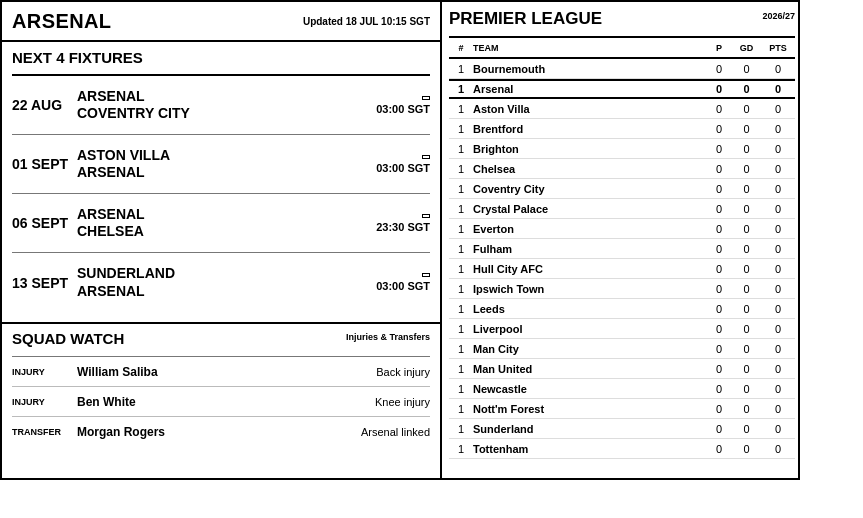
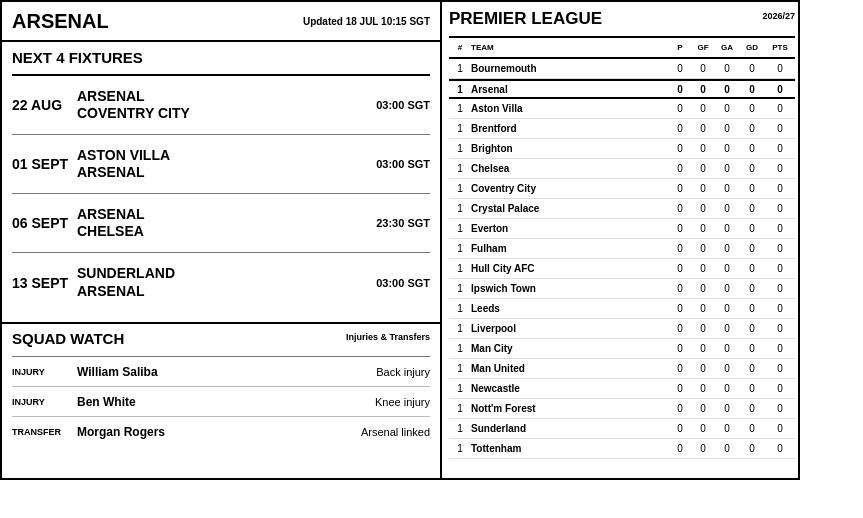
Before and after one commit to Vasanthan1276/arsenal-e1002, a plain HTML site: page index.html in a window 1280 px wide. Shown: the whole page, without its empty margins (0-863 px from the left). Drawn offline with Linux system fonts and the light colour scheme.

Commit message:
Update index.html
Add GF and GA to Premier League table

```diff
--- a/index.html
+++ b/index.html
@@ -1,4 +1,5 @@
 <!DOCTYPE html>
+
 <html lang="en">
 
 <head>
@@ -12,24 +13,33 @@
 
 <title>Arsenal Dashboard</title>
 
+
 <style>
+
 
 /* =========================================================
    ARSENAL E1002 DASHBOARD
-   Native display resolution: 800 x 480
+   800 x 480
    ========================================================= */
 
+
 * {
-  box-sizing: border-box;
+
+  box-sizing:
+    border-box;
+
 }
+
 
 html,
 body {
 
   margin: 0;
+
   padding: 0;
 
   width: 800px;
+
   height: 480px;
 
   overflow: hidden;
@@ -39,19 +49,24 @@
     Helvetica,
     sans-serif;
 
-  background: #ffffff;
-  color: #000000;
+  background:
+    #ffffff;
+
+  color:
+    #000000;
 
 }
 
 
 /* =========================================================
-   FULL PAGE
+   MAIN PAGE
    ========================================================= */
+
 
 .page {
 
   width: 800px;
+
   height: 480px;
 
   display: grid;
@@ -69,6 +84,7 @@
 /* =========================================================
    LEFT PANEL
    ========================================================= */
+
 
 .left {
 
@@ -91,6 +107,7 @@
    HEADER
    ========================================================= */
 
+
 .header {
 
   display: flex;
@@ -111,56 +128,64 @@
 
 .title {
 
-  font-size: 20px;
+  font-size:
+    20px;
 
-  font-weight: 900;
-
-  letter-spacing:
-    0.4px;
+  font-weight:
+    900;
 
 }
 
 
 .updated {
 
-  font-size: 10px;
+  font-size:
+    10px;
 
-  font-weight: 700;
+  font-weight:
+    700;
 
-  text-align: right;
+  text-align:
+    right;
 
 }
 
 
 /* =========================================================
-   FIXTURES SECTION
+   FIXTURES
    ========================================================= */
+
 
 .fixtures {
 
   padding:
-    7px 10px
-    4px 10px;
+    7px
+    10px
+    4px
+    10px;
 
-  overflow: hidden;
+  overflow:
+    hidden;
 
 }
 
 
 .section-title {
 
-  height: 27px;
+  height:
+    27px;
 
-  display: flex;
+  display:
+    flex;
 
-  align-items: flex-start;
+  align-items:
+    flex-start;
 
-  font-size: 15px;
+  font-size:
+    15px;
 
-  font-weight: 900;
-
-  text-transform:
-    uppercase;
+  font-weight:
+    900;
 
   border-bottom:
     2px solid #000000;
@@ -168,22 +193,21 @@
 }
 
 
-/* =========================================================
-   FIXTURE ROW
-   ========================================================= */
-
 .fixture {
 
-  height: 59px;
+  height:
+    59px;
 
-  display: grid;
+  display:
+    grid;
 
   grid-template-columns:
     65px
     1fr
     72px;
 
-  align-items: center;
+  align-items:
+    center;
 
   border-bottom:
     1px solid #777777;
@@ -199,28 +223,27 @@
 }
 
 
-/* =========================================================
-   FIXTURE DATE
-   ========================================================= */
-
 .fixture-date {
 
-  font-size: 14px;
+  font-size:
+    14px;
 
-  font-weight: 900;
+  font-weight:
+    900;
+
+  white-space:
+    nowrap;
 
 }
 
 
-/* =========================================================
-   FIXTURE TEAM NAMES
-   ========================================================= */
-
 .fixture-match {
 
-  font-size: 14px;
+  font-size:
+    14px;
 
-  font-weight: 700;
+  font-weight:
+    700;
 
   line-height:
     1.25;
@@ -230,67 +253,39 @@
 
 .fixture-match .arsenal {
 
-  font-weight: 900;
+  font-weight:
+    900;
 
 }
 
 
-/* =========================================================
-   FIXTURE RIGHT SIDE
-   ========================================================= */
-
 .fixture-info {
 
-  display: flex;
+  display:
+    flex;
 
-  flex-direction: column;
+  flex-direction:
+    column;
 
-  align-items: flex-end;
+  align-items:
+    flex-end;
 
-  justify-content: center;
-
-  gap: 3px;
+  justify-content:
+    center;
 
 }
 
 
-/* Increased from 10px to 11px */
-
 .fixture-time {
 
-  font-size: 11px;
+  font-size:
+    11px;
 
-  font-weight: 900;
+  font-weight:
+    900;
 
   white-space:
     nowrap;
-
-}
-
-
-/* Optional competition label */
-
-.fixture-comp {
-
-  font-size: 8px;
-
-  font-weight: 900;
-
-  text-transform:
-    uppercase;
-
-  border:
-    1px solid #000000;
-
-  padding:
-    1px 3px;
-
-}
-
-
-.fixture-comp:empty {
-
-  display: none;
 
 }
 
@@ -299,29 +294,31 @@
    SQUAD WATCH
    ========================================================= */
 
+
 .squad {
 
   border-top:
     2px solid #000000;
 
   padding:
-    6px 10px
-    4px 10px;
+    6px
+    10px
+    4px
+    10px;
 
-  overflow: hidden;
+  overflow:
+    hidden;
 
 }
 
 
-/* =========================================================
-   SQUAD WATCH HEADER
-   ========================================================= */
-
 .squad-title {
 
-  height: 27px;
+  height:
+    27px;
 
-  display: flex;
+  display:
+    flex;
 
   justify-content:
     space-between;
@@ -339,42 +336,44 @@
 
   margin: 0;
 
-  font-size: 15px;
+  font-size:
+    15px;
 
-  font-weight: 900;
+  font-weight:
+    900;
 
 }
 
 
 .squad-subtitle {
 
-  margin-top: 2px;
+  margin-top:
+    2px;
 
-  font-size: 9px;
+  font-size:
+    9px;
 
-  font-weight: 700;
+  font-weight:
+    700;
 
 }
 
 
-/* =========================================================
-   SQUAD WATCH ROW
-
-   Increased from 28px to 30px
-   ========================================================= */
-
 .watch-item {
 
-  display: grid;
+  display:
+    grid;
 
   grid-template-columns:
     65px
     132px
     1fr;
 
-  height: 30px;
+  height:
+    30px;
 
-  align-items: center;
+  align-items:
+    center;
 
   border-bottom:
     1px solid #bbbbbb;
@@ -390,24 +389,24 @@
 }
 
 
-/* Injury / Transfer */
-
 .watch-type {
 
-  font-size: 9px;
+  font-size:
+    9px;
 
-  font-weight: 900;
+  font-weight:
+    900;
 
 }
 
 
-/* Player name */
-
 .watch-player {
 
-  font-size: 12px;
+  font-size:
+    12px;
 
-  font-weight: 900;
+  font-weight:
+    900;
 
   white-space:
     nowrap;
@@ -421,15 +420,13 @@
 }
 
 
-/* Increased slightly */
-
 .watch-status {
 
-  font-size: 11px;
+  font-size:
+    11px;
 
-  font-weight: 500;
-
-  text-align: right;
+  text-align:
+    right;
 
   white-space:
     nowrap;
@@ -444,31 +441,34 @@
 
 
 /* =========================================================
-   RIGHT PANEL
+   PREMIER LEAGUE PANEL
    ========================================================= */
+
 
 .table-panel {
 
-  height: 476px;
+  height:
+    476px;
 
   padding:
-    7px 7px
-    5px 7px;
+    7px
+    7px
+    5px
+    7px;
 
-  overflow: hidden;
+  overflow:
+    hidden;
 
 }
 
 
-/* =========================================================
-   TABLE HEADING
-   ========================================================= */
-
 .table-heading {
 
-  height: 29px;
+  height:
+    29px;
 
-  display: flex;
+  display:
+    flex;
 
   justify-content:
     space-between;
@@ -484,48 +484,77 @@
 
 .table-heading h2 {
 
-  margin: 0;
+  margin:
+    0;
 
-  font-size: 17px;
+  font-size:
+    17px;
 
-  font-weight: 900;
+  font-weight:
+    900;
 
 }
 
 
 .season {
 
-  margin-top: 2px;
+  margin-top:
+    2px;
 
-  font-size: 9px;
+  font-size:
+    9px;
 
-  font-weight: 800;
+  font-weight:
+    800;
 
 }
 
 
 /* =========================================================
-   TABLE COLUMN HEADINGS
+   TABLE COLUMNS
+
+   #    22px
+   Team flexible
+   P    22px
+   GF   24px
+   GA   24px
+   GD   26px
+   PTS  30px
    ========================================================= */
+
+
+.table-header,
+.table-row {
+
+  display:
+    grid;
+
+  grid-template-columns:
+
+    22px
+    minmax(0, 1fr)
+    22px
+    24px
+    24px
+    26px
+    30px;
+
+  align-items:
+    center;
+
+}
+
 
 .table-header {
 
-  display: grid;
+  height:
+    21px;
 
-  grid-template-columns:
-    24px
-    1fr
-    26px
-    29px
-    34px;
+  font-size:
+    8px;
 
-  height: 21px;
-
-  align-items: center;
-
-  font-size: 9px;
-
-  font-weight: 900;
+  font-weight:
+    900;
 
   border-bottom:
     2px solid #000000;
@@ -533,42 +562,13 @@
 }
 
 
-.table-header div {
-
-  text-align: center;
-
-}
-
-
-.table-header .team {
-
-  text-align: left;
-
-}
-
-
-/* =========================================================
-   LEAGUE TABLE ROW
-
-   Font increased from 10px to 11px
-   ========================================================= */
-
 .table-row {
 
-  display: grid;
+  height:
+    20px;
 
-  grid-template-columns:
-    24px
-    1fr
-    26px
-    29px
-    34px;
-
-  height: 20px;
-
-  align-items: center;
-
-  font-size: 11px;
+  font-size:
+    10px;
 
   border-bottom:
     1px solid #dddddd;
@@ -576,18 +576,28 @@
 }
 
 
+.table-header div,
 .table-row div {
 
-  text-align: center;
+  text-align:
+    center;
+
+}
+
+
+.table-header .team,
+.table-row .team {
+
+  text-align:
+    left;
 
 }
 
 
 .table-row .team {
 
-  text-align: left;
-
-  font-weight: 700;
+  font-weight:
+    700;
 
   white-space:
     nowrap;
@@ -605,9 +615,11 @@
    ARSENAL HIGHLIGHT
    ========================================================= */
 
+
 .table-row.arsenal-row {
 
-  font-weight: 900;
+  font-weight:
+    900;
 
   border-top:
     2px solid #000000;
@@ -620,22 +632,27 @@
 
 .table-row.arsenal-row .team {
 
-  font-weight: 900;
+  font-weight:
+    900;
 
 }
 
 
 /* =========================================================
-   ERROR MESSAGE
+   ERROR
    ========================================================= */
+
 
 .error {
 
-  padding: 20px;
+  padding:
+    20px;
 
-  font-size: 18px;
+  font-size:
+    18px;
 
-  font-weight: 700;
+  font-weight:
+    700;
 
 }
 
@@ -651,14 +668,8 @@
 <div class="page">
 
 
-<!-- =======================================================
-     LEFT PANEL
-     ======================================================= -->
-
 <section class="left">
 
-
-<!-- HEADER -->
 
 <div class="header">
 
@@ -684,10 +695,6 @@
 
 
 
-<!-- =======================================================
-     FIXTURES
-     ======================================================= -->
-
 <div class="fixtures">
 
 
@@ -706,10 +713,6 @@
 </div>
 
 
-
-<!-- =======================================================
-     SQUAD WATCH
-     ======================================================= -->
 
 <div class="squad">
 
@@ -745,10 +748,6 @@
 </section>
 
 
-
-<!-- =======================================================
-     RIGHT PANEL
-     ======================================================= -->
 
 <section class="table-panel">
 
@@ -800,6 +799,20 @@
 
 <div>
 
+GF
+
+</div>
+
+
+<div>
+
+GA
+
+</div>
+
+
+<div>
+
 GD
 
 </div>
@@ -835,56 +848,81 @@
    LOAD DATA
    ========================================================= */
 
+
 async function loadFootballData() {
+
 
   try {
 
+
     const response =
+
       await fetch(
+
         './data/football.json?t='
+
         +
+
         Date.now()
+
       );
 
 
     if (!response.ok) {
 
+
       throw new Error(
+
         'Unable to load football data'
+
       );
+
 
     }
 
 
     const data =
+
       await response.json();
 
 
+
     renderUpdated(
+
       data.updated
+
     );
 
 
     renderFixtures(
+
       data.fixtures
+
     );
 
 
     renderStandings(
+
       data.standings
+
     );
 
 
     renderSquadWatch(
+
       data.squadWatch
+
     );
 
 
   }
 
+
   catch (error) {
 
+
     document.body.innerHTML =
+
       '<div class="error">'
       +
       'Unable to load Arsenal dashboard.'
@@ -893,84 +931,106 @@
 
 
     console.error(
+
       error
+
     );
 
-  }
 
   }
 
 
+}
+
+
+
 /* =========================================================
-   UPDATED TEXT
+   UPDATED
    ========================================================= */
 
-function renderUpdated(
-  updated
-) {
+
+function renderUpdated(updated) {
+
 
   document
+
     .getElementById(
+
       'updated'
+
     )
+
     .textContent =
+
       'Updated '
+
       +
+
       updated;
 
+
 }
+
 
 
 /* =========================================================
    FIXTURES
    ========================================================= */
 
-function renderFixtures(
-  fixtures
-) {
+
+function renderFixtures(fixtures) {
+
 
   const container =
+
     document.getElementById(
+
       'fixtures'
+
     );
 
 
   container.innerHTML =
 
+
     fixtures
 
+
       .slice(
+
         0,
+
         4
+
       )
 
+
       .map(
+
 
         fixture => {
 
 
           const home =
+
             highlightArsenal(
+
               fixture.home
+
             );
 
 
           const away =
+
             highlightArsenal(
+
               fixture.away
+
             );
 
 
-          const competition =
+          return `
 
-            fixture.competition
-            ?
-            fixture.competition
-            :
-            '';
-
-
-          return `
 
             <div class="fixture">
 
@@ -995,17 +1055,11 @@
 
               <div class="fixture-info">
 
-
-                <div class="fixture-comp">
-
-                  ${competition}
-
-                </div>
-
-
                 <div class="fixture-time">
 
                   ${fixture.time}
+
+                </div>
 
               </div>
 
@@ -1013,36 +1067,44 @@
             </div>
 
 
-            </div>
+          `;
 
-          `;
 
         }
 
+
       )
+
 
       .join('');
 
+
 }
+
 
 
 /* =========================================================
    HIGHLIGHT ARSENAL
    ========================================================= */
 
-function highlightArsenal(
-  team
-) {
+
+function highlightArsenal(team) {
+
 
   if (
 
     team
+
       .toUpperCase()
+
       .includes(
+
         'ARSENAL'
+
       )
 
   ) {
+
 
     return `
 
@@ -1054,38 +1116,51 @@
 
     `;
 
+
   }
 
 
   return team;
 
+
 }
 
 
+
 /* =========================================================
-   LEAGUE TABLE
+   STANDINGS
    ========================================================= */
 
-function renderStandings(
-  standings
-) {
+
+function renderStandings(standings) {
+
 
   const container =
+
     document.getElementById(
+
       'standings'
+
     );
 
 
   container.innerHTML =
 
+
     standings
 
+
       .slice(
+
         0,
+
         20
+
       )
 
+
       .map(
+
 
         team => {
 
@@ -1093,25 +1168,26 @@
           const arsenal =
 
             team.team
+
               .toLowerCase()
+
             ===
+
             'arsenal';
 
 
           return `
 
+
             <div
 
-              class="
-                table-row
-                ${
+              class="table-row ${
                 arsenal
                 ?
                 'arsenal-row'
                 :
                 ''
-                }
-              "
+              }"
 
             >
 
@@ -1139,6 +1215,20 @@
 
               <div>
 
+                ${team.gf ?? 0}
+
+              </div>
+
+
+              <div>
+
+                ${team.ga ?? 0}
+
+              </div>
+
+
+              <div>
+
                 ${formatNumber(
                   team.gd
                 )}
@@ -1155,103 +1245,143 @@
 
             </div>
 
+
           `;
 
-        }
-
-      )
-
-      .join('');
 
         }
 
 
+      )
+
+
+      .join('');
+
+
+}
+
+
+
 /* =========================================================
-   GOAL DIFFERENCE
+   NUMBER FORMAT
    ========================================================= */
 
-function formatNumber(
-  value
+
+function formatNumber(value) {
+
+
+  if (
+
+    value > 0
+
   ) {
 
-  if (value > 0) {
 
     return '+' + value;
 
+
   }
+
 
   return value;
 
+
 }
+
 
 
 /* =========================================================
    SQUAD WATCH
    ========================================================= */
 
-function renderSquadWatch(
-  items
-) {
+
+function renderSquadWatch(items) {
+
 
   const container =
+
     document.getElementById(
+
       'squadWatch'
+
     );
 
 
   const sortedItems =
 
+
     [...items]
 
+
       .sort(
+
 
         (a, b) => {
 
 
           const priority = {
 
-            INJURY: 1,
 
-            TRANSFER: 2
+            INJURY:
+              1,
+
+
+            TRANSFER:
+              2
+
 
           };
 
 
-          return
+          return (
 
-            (
             priority[a.type]
+
             ||
+
             99
+
           )
 
           -
 
           (
+
             priority[b.type]
+
             ||
+
             99
+
           );
+
 
         }
 
+
       )
 
+
       .slice(
+
         0,
+
         4
+
       );
 
 
   container.innerHTML =
 
+
     sortedItems
+
 
       .map(
 
-        item => {
 
-          return `
+        item => `
+
 
           <div class="watch-item">
 
@@ -1279,20 +1409,24 @@
 
           </div>
 
-          `;
+
+        `
+
+
+      )
+
+
+      .join('');
+
 
 }
 
-      )
-
-      .join('');
-
-}
 
 
 /* =========================================================
    START
    ========================================================= */
+
 
 loadFootballData();
 
```
Lines whose indentation alone changed are shown as unchanged.
